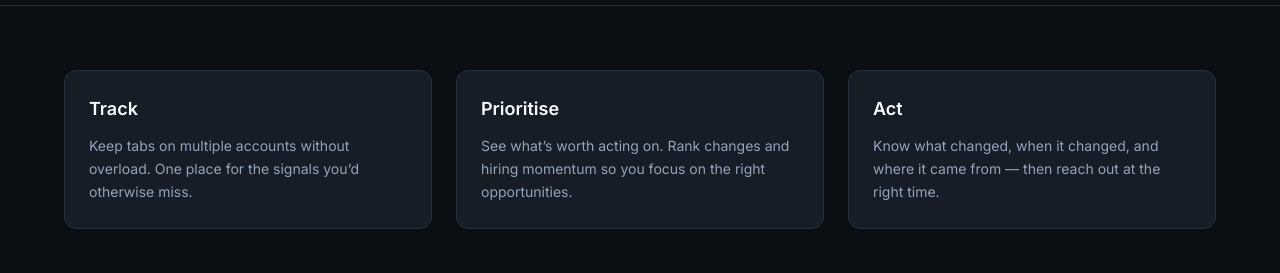
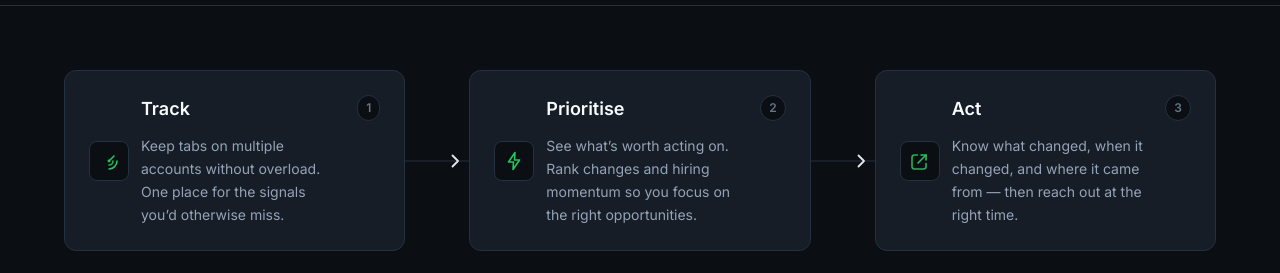
Before and after one commit to conorwalsh1/scout-signal, a Next.js app: page / in a window 1280 px wide. Shown: the part 527-800 px from the top of the page. Built offline with nearby package versions, Linux system fonts and the light colour scheme; no server answers.

Commit message:
Add guided flow section to homepage

```diff
--- a/app/page.tsx
+++ b/app/page.tsx
@@ -56,19 +56,29 @@ export default async function HomePage() {
       />
 
       <section className="px-4 py-16 sm:px-6 lg:px-8">
-        <div className="mx-auto grid max-w-6xl gap-6 md:grid-cols-3">
-          <InfoCard
+        <div className="mx-auto max-w-6xl">
+          <div className="flex flex-col gap-4 md:flex-row md:items-stretch md:gap-0">
+            <FlowStep
+              step={1}
               title="Track"
               body="Keep tabs on multiple accounts without overload. One place for the signals you’d otherwise miss."
+              icon={<IconRadar className="h-5 w-5 text-signal-green" />}
             />
-          <InfoCard
+            <FlowConnector />
+            <FlowStep
+              step={2}
               title="Prioritise"
               body="See what’s worth acting on. Rank changes and hiring momentum so you focus on the right opportunities."
+              icon={<IconBolt className="h-5 w-5 text-signal-green" />}
             />
-          <InfoCard
+            <FlowConnector />
+            <FlowStep
+              step={3}
               title="Act"
               body="Know what changed, when it changed, and where it came from — then reach out at the right time."
+              icon={<IconArrowOut className="h-5 w-5 text-signal-green" />}
             />
+          </div>
         </div>
       </section>
 
@@ -161,3 +171,143 @@ function InfoCard({ title, body }: { title: string; body: string }) {
     </div>
   );
 }
+
+function FlowStep({
+  step,
+  title,
+  body,
+  icon,
+}: {
+  step: number;
+  title: string;
+  body: string;
+  icon: React.ReactNode;
+}) {
+  return (
+    <div className="rounded-xl border border-border bg-card p-6 md:flex-1">
+      <div className="flex items-start justify-between gap-4">
+        <div className="flex min-w-0 items-center gap-3">
+          <div className="relative flex h-10 w-10 shrink-0 items-center justify-center rounded-lg border border-signal-green/25 bg-background">
+            <div className="absolute -inset-1 rounded-xl opacity-30 blur-md bg-gradient-to-r from-signal-green/0 via-signal-green/35 to-signal-green/0" />
+            <div className="relative z-10">{icon}</div>
+          </div>
+          <div className="min-w-0">
+            <h3 className="text-lg font-semibold text-foreground-heading">{title}</h3>
+            <p className="mt-3 text-sm leading-relaxed text-secondary">{body}</p>
+          </div>
+        </div>
+        <div className="shrink-0 rounded-full border border-border bg-background px-2 py-1 text-xs font-semibold text-muted-foreground">
+          {step}
+        </div>
+      </div>
+    </div>
+  );
+}
+
+function FlowConnector() {
+  return (
+    <>
+      {/* Desktop: arrow connector between cards */}
+      <div className="hidden md:flex w-16 items-center justify-center">
+        <div className="relative h-10 w-full">
+          <div className="absolute left-1/2 top-1/2 h-px w-full -translate-x-1/2 -translate-y-1/2 bg-gradient-to-r from-border via-signal-green/60 to-border" />
+          <div className="absolute left-1/2 top-1/2 h-2 w-2 -translate-x-1/2 -translate-y-1/2 rounded-full bg-signal-green/70 animate-pulse" />
+          <svg
+            viewBox="0 0 20 20"
+            fill="none"
+            aria-hidden="true"
+            className="absolute right-1 top-1/2 h-5 w-5 -translate-y-1/2 text-signal-green/80"
+          >
+            <path
+              d="M7.5 4.5L13 10l-5.5 5.5"
+              stroke="currentColor"
+              strokeWidth="1.8"
+              strokeLinecap="round"
+              strokeLinejoin="round"
+            />
+          </svg>
+        </div>
+      </div>
+
+      {/* Mobile: chevron down between stacked cards */}
+      <div className="flex items-center justify-center md:hidden py-1 text-muted-foreground">
+        <svg viewBox="0 0 20 20" fill="none" aria-hidden="true" className="h-5 w-5 opacity-70">
+          <path
+            d="M5 7.5l5 5 5-5"
+            stroke="currentColor"
+            strokeWidth="1.8"
+            strokeLinecap="round"
+            strokeLinejoin="round"
+          />
+        </svg>
+      </div>
+    </>
+  );
+}
+
+function IconRadar(props: React.SVGProps<SVGSVGElement>) {
+  return (
+    <svg viewBox="0 0 20 20" fill="none" aria-hidden="true" {...props}>
+      <path
+        d="M10 18c4.418 0 8-3.582 8-8"
+        stroke="currentColor"
+        strokeWidth="1.6"
+        strokeLinecap="round"
+      />
+      <path
+        d="M10 14c2.21 0 4-1.79 4-4"
+        stroke="currentColor"
+        strokeWidth="1.6"
+        strokeLinecap="round"
+        opacity="0.9"
+      />
+      <path
+        d="M10 10l5-5"
+        stroke="currentColor"
+        strokeWidth="1.6"
+        strokeLinecap="round"
+      />
+      <circle cx="10" cy="10" r="1.4" fill="currentColor" />
+    </svg>
+  );
+}
+
+function IconBolt(props: React.SVGProps<SVGSVGElement>) {
+  return (
+    <svg viewBox="0 0 20 20" fill="none" aria-hidden="true" {...props}>
+      <path
+        d="M11 1.5L4.5 11h5L9 18.5 15.5 9h-5L11 1.5z"
+        stroke="currentColor"
+        strokeWidth="1.6"
+        strokeLinejoin="round"
+      />
+    </svg>
+  );
+}
+
+function IconArrowOut(props: React.SVGProps<SVGSVGElement>) {
+  return (
+    <svg viewBox="0 0 20 20" fill="none" aria-hidden="true" {...props}>
+      <path
+        d="M8 12l8-8"
+        stroke="currentColor"
+        strokeWidth="1.6"
+        strokeLinecap="round"
+      />
+      <path
+        d="M11 4h5v5"
+        stroke="currentColor"
+        strokeWidth="1.6"
+        strokeLinecap="round"
+        strokeLinejoin="round"
+      />
+      <path
+        d="M16 12.5v3A2.5 2.5 0 0 1 13.5 18h-9A2.5 2.5 0 0 1 2 15.5v-9A2.5 2.5 0 0 1 4.5 4h3"
+        stroke="currentColor"
+        strokeWidth="1.6"
+        strokeLinecap="round"
+        opacity="0.9"
+      />
+    </svg>
+  );
+}
```
Lines whose indentation alone changed are shown as unchanged.
